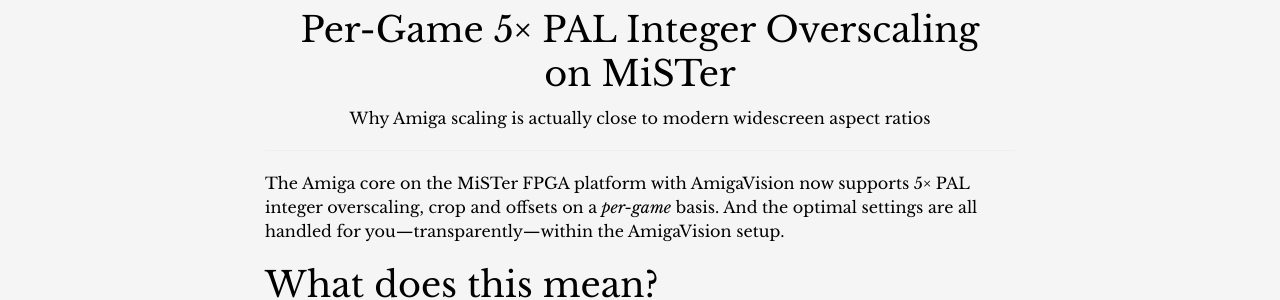
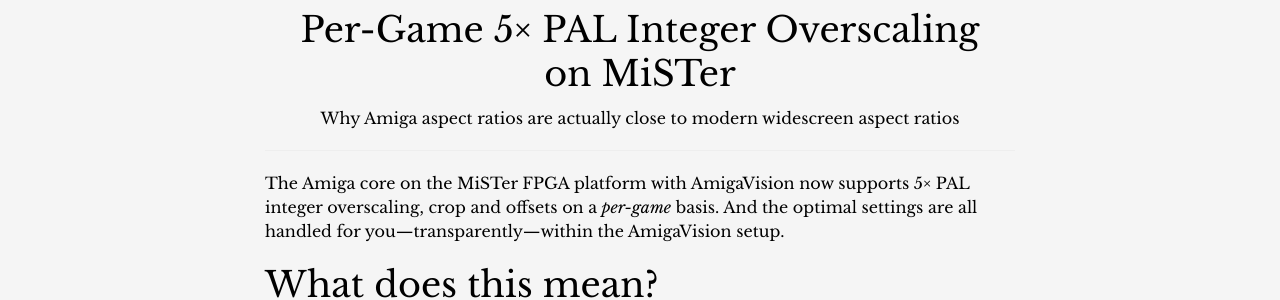
Before and after one commit to amigavision/amigavision.github.io, a Jekyll site: the page built from overscale.md, in a window 1280 px wide and 900 px high. Shown: the part 171-471 px from the top of the window. Built offline with Jekyll 4.4.1, drawn with Linux system fonts in a browser that asks for light colours.

Commit message:
Improve copy

```diff
--- a/overscale.md
+++ b/overscale.md
@@ -1,6 +1,6 @@
 ---
 title: Per-Game 5× PAL Integer Overscaling on MiSTer
-description: Why Amiga scaling is actually close to modern widescreen aspect ratios
+description: Why Amiga aspect ratios are actually close to modern widescreen aspect ratios
 redirect_from: "/5x/"
 ---
 
```
